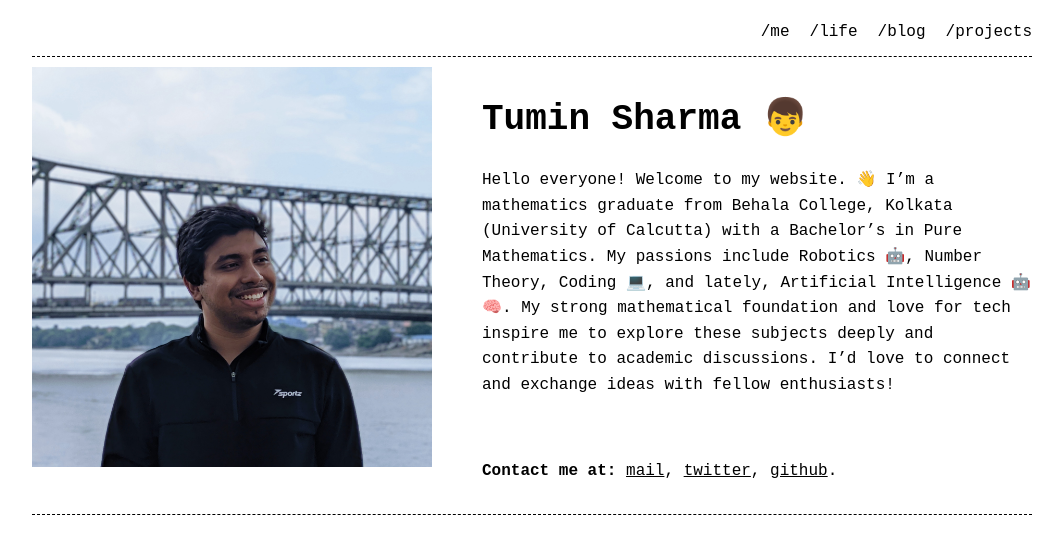
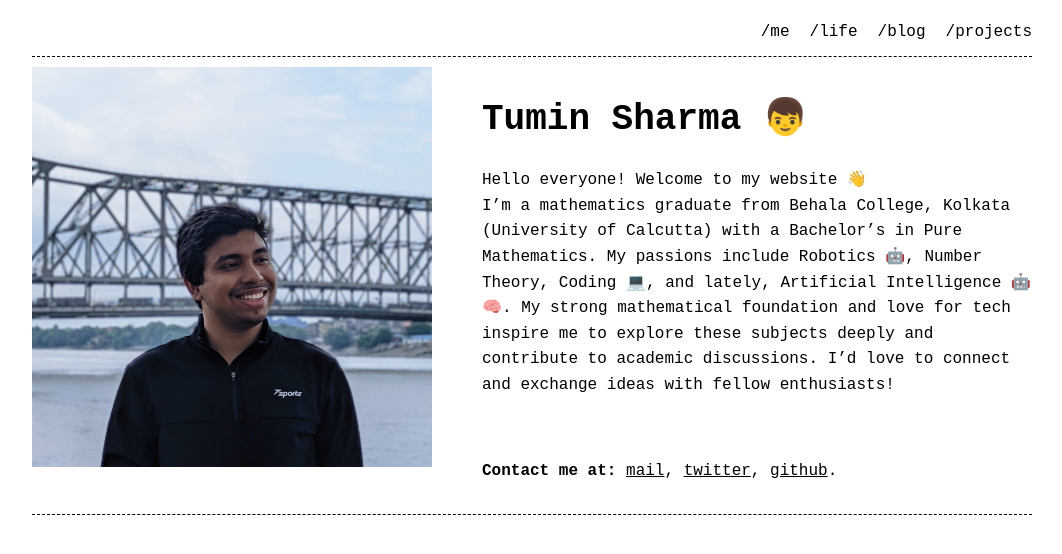
Before and after one commit to TumAro/tumaro.github.io, a Jekyll site: the page built from pages/index.md, in a window 1280 px wide. Shown: the top 554 px of the page, without its empty margins (108-1170 px from the left). Built offline with Jekyll 4.4.1, drawn with Linux system fonts in a browser that asks for light colours.

Commit message:
Update index.md

```diff
--- a/pages/index.md
+++ b/pages/index.md
@@ -5,5 +5,6 @@ permalink: /
 ---
 
 # Tumin Sharma 👦
-Hello everyone! Welcome to my website. 👋
+Hello everyone! Welcome to my website 👋
+<br>
 I'm a mathematics graduate from Behala College, Kolkata (University of Calcutta) with a Bachelor's in Pure Mathematics. My passions include Robotics 🤖, Number Theory, Coding 💻, and lately, Artificial Intelligence 🤖🧠. My strong mathematical foundation and love for tech inspire me to explore these subjects deeply and contribute to academic discussions. I'd love to connect and exchange ideas with fellow enthusiasts!
```
